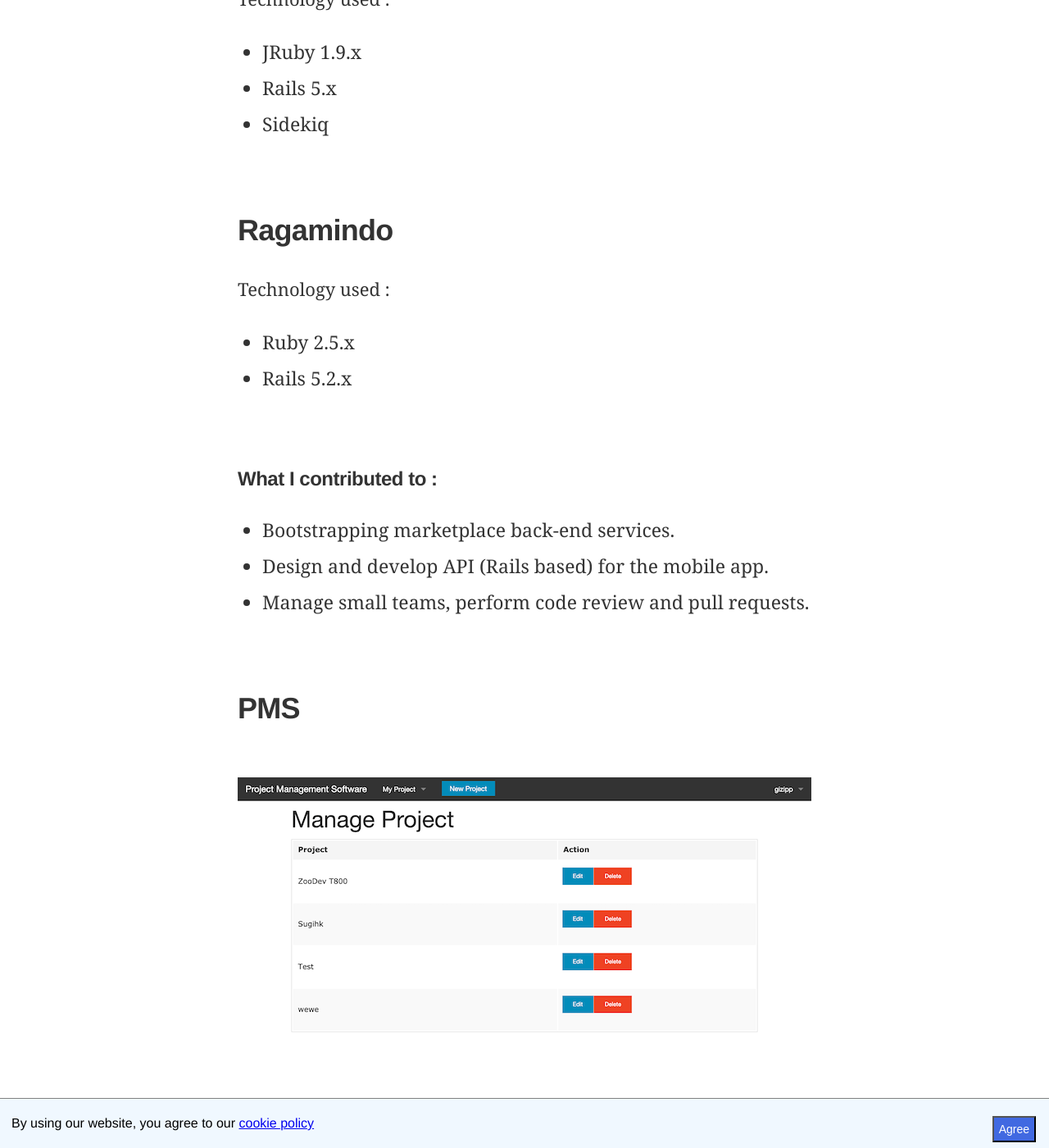
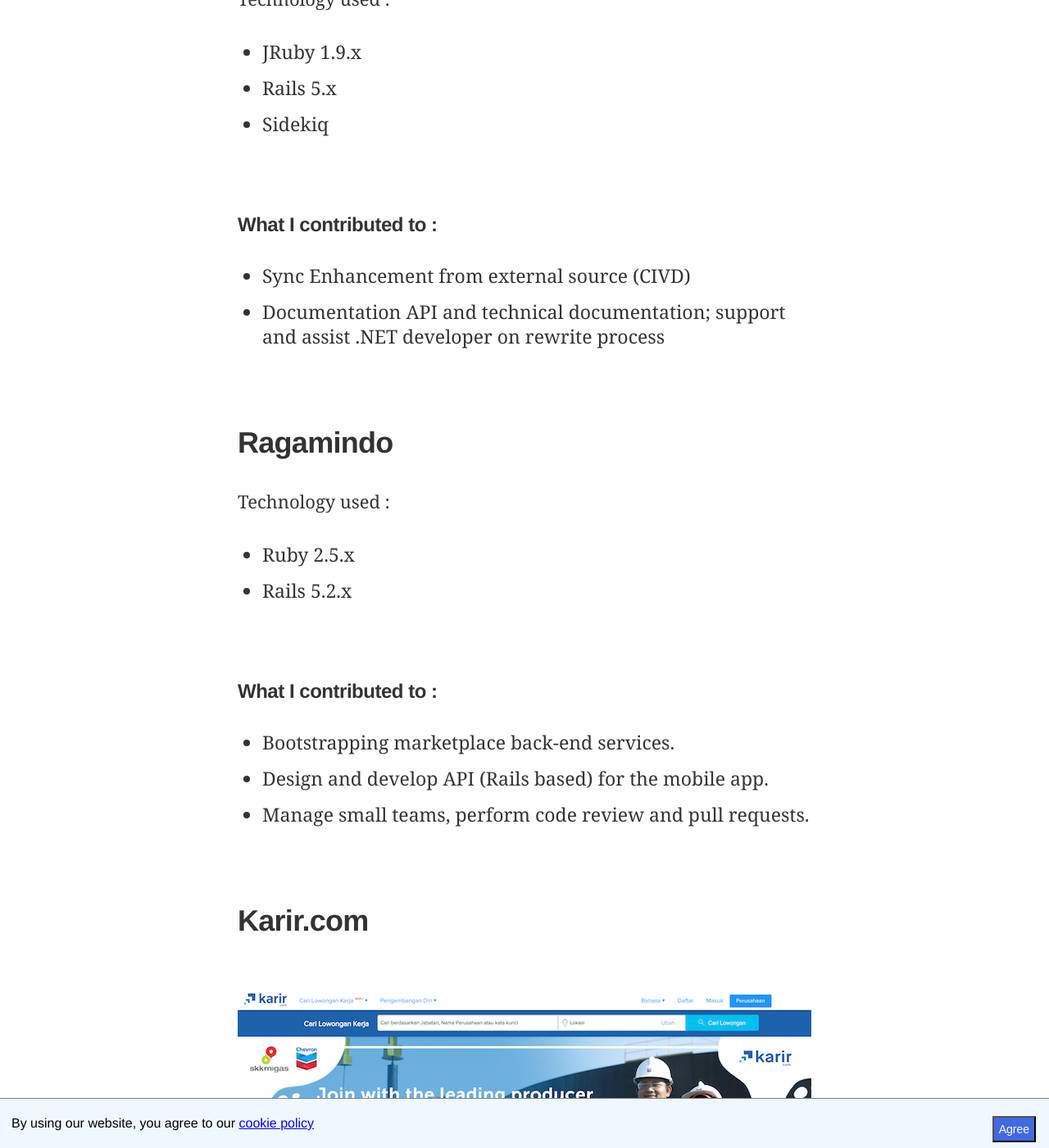
Before and after one commit to gizipp/gizipp.com, a Jekyll site: the page built from _pages/portfolio.md, in a window 1280 px wide and 1400 px high, scrolled down 6356 px. Shown: the whole window at 82% size. Built offline with Jekyll 4.4.1, drawn with Linux system fonts in a browser that asks for light colours; some of the changed text lies outside the part shown.

Commit message:
WIP portfolio

```diff
--- a/_pages/portfolio.md
+++ b/_pages/portfolio.md
@@ -108,6 +108,10 @@
 - Rails 5.x
 - Sidekiq
 
+#### What I contributed to :
+- Sync Enhancement from external source (CIVD)
+- Documentation API and technical documentation; support and assist .NET developer on rewrite process
+
 ### Ragamindo
 
 Technology used :
@@ -119,6 +123,18 @@
 - Bootstrapping marketplace back-end services.
 - Design and develop API (Rails based) for the mobile app.
 - Manage small teams, perform code review and pull requests.
+
+### Karir.com
+
+![Karir.com](/assets/portfolio/karir.com/karir.com-thumb.png)
+
+Technology used :
+- Ruby 2.2.x
+- Rails 4.2.x
+
+#### What I do :
+
+- Develop boring feature :)
 
 ### PMS
 
```
Also changed, not shown: assets/portfolio/karir.com/karir.com-thumb.png (added), 2 other files.
